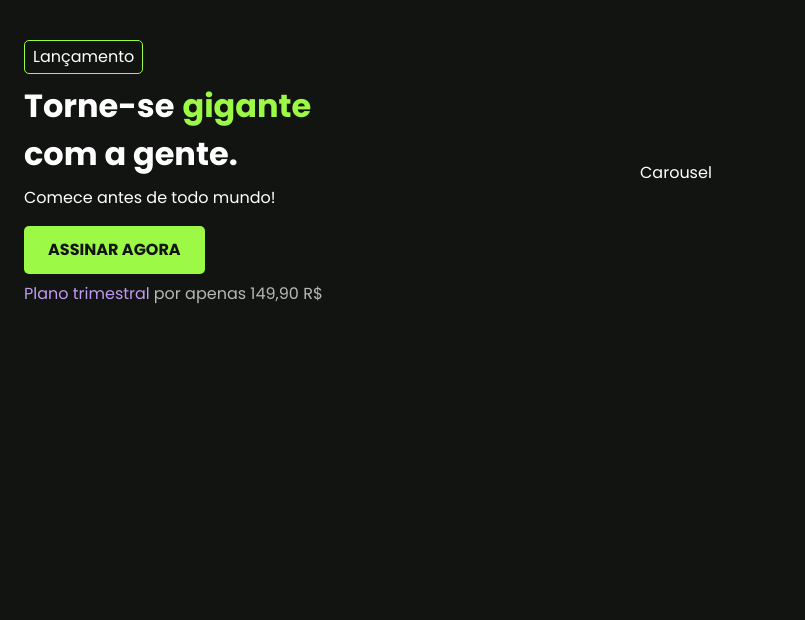
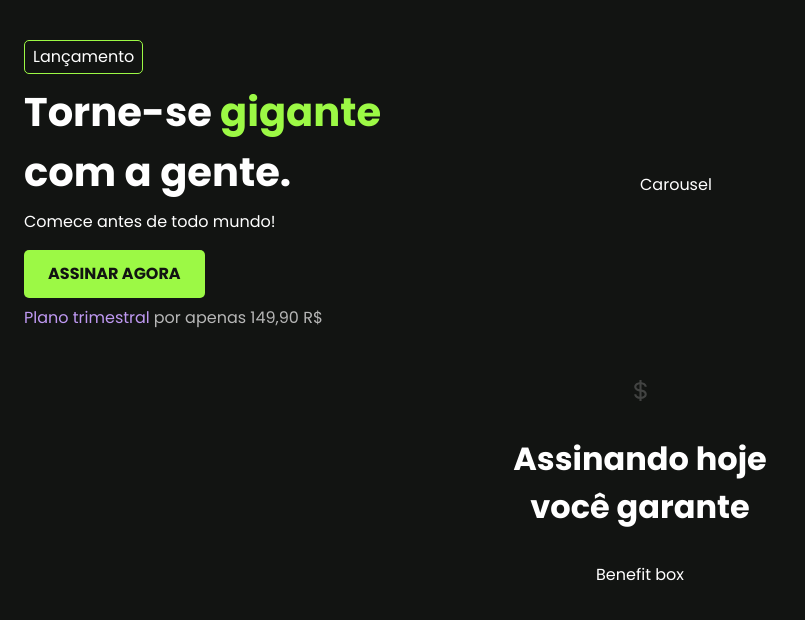
Before and after one commit to AdrianKnapp/boostt, a Next.js app: page / in a window 1280 px wide. Shown: the top 620 px of the page, without its empty margins (0-805 px from the left). Built offline with nearby package versions, Linux system fonts and the light colour scheme.

Commit message:
Added sections

```diff
--- a/package.json
+++ b/package.json
@@ -16,6 +16,7 @@
     "next": "12.2.2",
     "react": "18.2.0",
     "react-dom": "18.2.0",
+    "react-icons": "^4.4.0",
     "sass": "^1.53.0"
   },
   "devDependencies": {
--- a/src/components/Seller/Title.tsx
+++ b/src/components/Seller/Title.tsx
@@ -3,7 +3,7 @@ import { theme } from 'styles/theme';
 
 const Title = () => {
   return (
-    <Text fontSize={theme.sizes.text.title} fontWeight="bold">
+    <Text fontSize={40} fontWeight="bold">
       Torne-se
       <Text as="span" ml={2} color={theme.colors.highlight}>
         gigante
--- /dev/null
+++ b/src/components/Spacer/index.tsx
@@ -0,0 +1,25 @@
+import { Flex, Text } from '@chakra-ui/react';
+import { BiDollar } from 'react-icons/bi';
+import { theme } from 'styles/theme';
+
+type SpacerProps = {
+  children: React.ReactNode;
+};
+
+const Spacer = ({ children }: SpacerProps) => {
+  return (
+    <Flex w="100%" gap={8} mt={12} mb={8} direction="column" align="center">
+      <BiDollar fontSize={25} opacity={0.2} />
+      <Text
+        fontSize={theme.sizes.text.title}
+        fontWeight="bold"
+        maxW={300}
+        textAlign="center"
+      >
+        {children}
+      </Text>
+    </Flex>
+  );
+};
+
+export default Spacer;
--- a/src/pages/index.tsx
+++ b/src/pages/index.tsx
@@ -1,24 +1,18 @@
-import { Flex } from '@chakra-ui/react';
-import Carousel from 'components/Carousel';
-import Container from 'components/Container';
-import Seller from 'components/Seller';
 import Head from 'next/head';
+import Banner from 'sections/Banner';
+import Benefits from 'sections/Benefits';
 
-export default function Home() {
+const Home = () => {
   return (
     <>
       <Head>
         <title>Create Next App</title>
         <meta name="description" content="Generated by create next app" />
       </Head>
-      <Container pt={10}>
-        <Flex w="50%">
-          <Seller />
-        </Flex>
-        <Flex w="50%">
-          <Carousel />
-        </Flex>
-      </Container>
+      <Banner />
+      <Benefits />
     </>
   );
-}
+};
+
+export default Home;
--- /dev/null
+++ b/src/sections/Banner/index.tsx
@@ -0,0 +1,19 @@
+import { Flex } from '@chakra-ui/react';
+import Carousel from 'components/Carousel';
+import Container from 'components/Container';
+import Seller from 'components/Seller';
+
+const Banner = () => {
+  return (
+    <Container pt={10}>
+      <Flex w="50%">
+        <Seller />
+      </Flex>
+      <Flex w="50%">
+        <Carousel />
+      </Flex>
+    </Container>
+  );
+};
+
+export default Banner;
--- /dev/null
+++ b/src/sections/Benefits/Benefit.tsx
@@ -0,0 +1,5 @@
+const Benefit = () => {
+  return <h1>Benefit box</h1>;
+};
+
+export default Benefit;
--- /dev/null
+++ b/src/sections/Benefits/index.tsx
@@ -0,0 +1,15 @@
+import Container from 'components/Container';
+import Spacer from 'components/Spacer';
+
+import Benefit from './Benefit';
+
+const Benefits = () => {
+  return (
+    <Container direction="column">
+      <Spacer>Assinando hoje você garante</Spacer>
+      <Benefit />
+    </Container>
+  );
+};
+
+export default Benefits;
```
Also changed, not shown: 1 other file (tests, documents, lock files or other folders).
